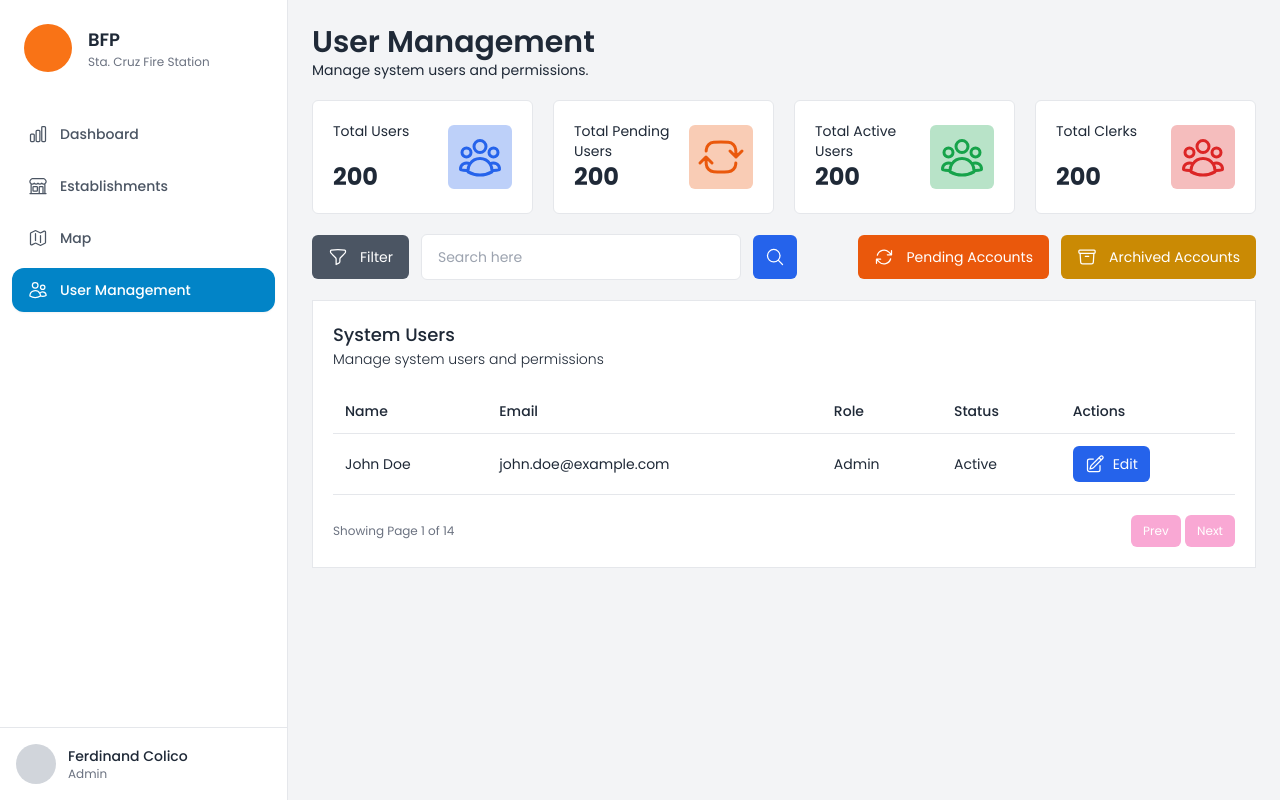
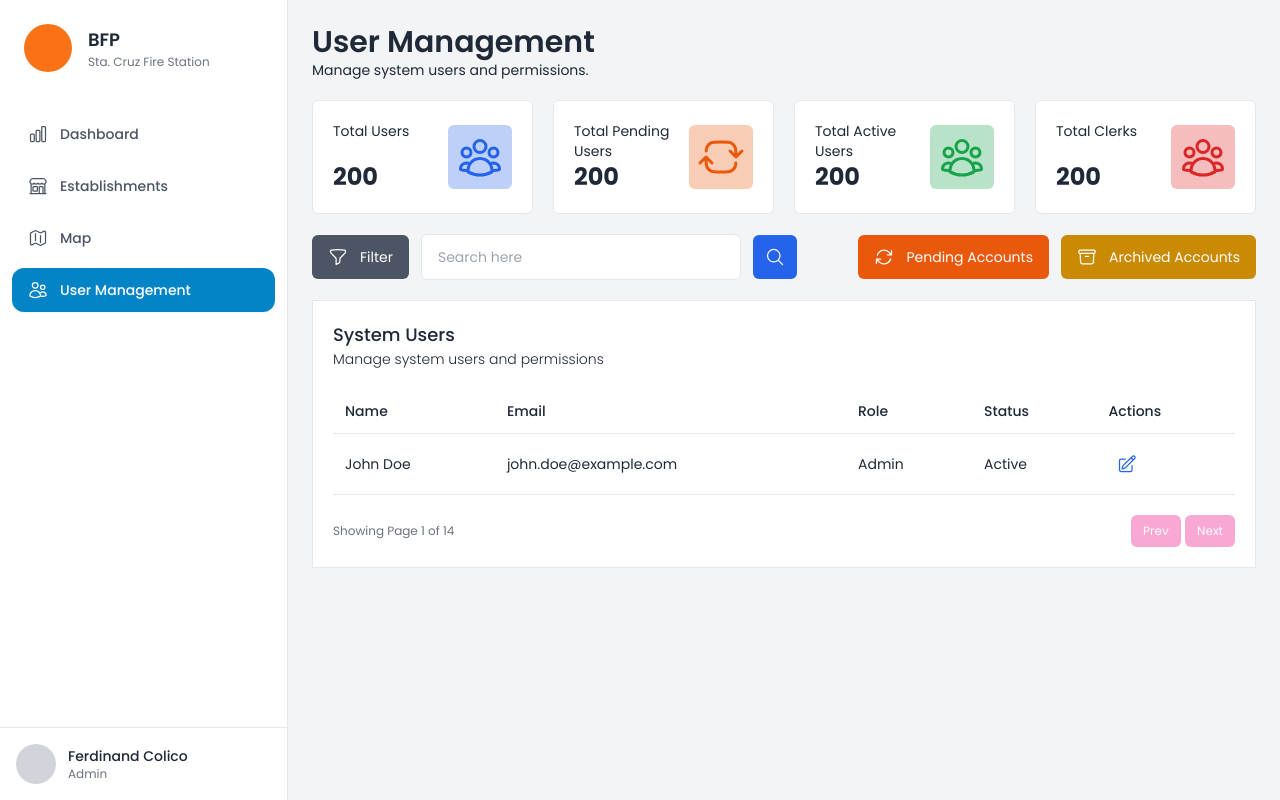
Before and after one commit to coliks/fses, a Flask app: page /admin/users in a window 1280 px wide. Run offline with Flask 3, Linux system fonts and the light colour scheme; style sheets or scripts are compiled from the project's sources; some web fonts are replaced.

Commit message:
Update edit button ui - User management

```diff
--- a/website/templates/admin/user_management.html
+++ b/website/templates/admin/user_management.html
@@ -217,7 +217,7 @@ block content %}
             <td class="text-left border-b text-sm p-3">Admin</td>
             <td class="text-left border-b text-sm p-3">Active</td>
             <td class="text-left border-b text-sm p-3">
-              <button class="bg-blue-600 flex items-center gap-2 px-3 py-2 rounded-md text-white">
+              <button class="rounded-md text-blue-600 hover:bg-blue-600/50 hover:text-white p-2">
                 <svg
                   xmlns="http://www.w3.org/2000/svg"
                   fill="none"
@@ -232,8 +232,6 @@ block content %}
                     d="m16.862 4.487 1.687-1.688a1.875 1.875 0 1 1 2.652 2.652L10.582 16.07a4.5 4.5 0 0 1-1.897 1.13L6 18l.8-2.685a4.5 4.5 0 0 1 1.13-1.897l8.932-8.931Zm0 0L19.5 7.125M18 14v4.75A2.25 2.25 0 0 1 15.75 21H5.25A2.25 2.25 0 0 1 3 18.75V8.25A2.25 2.25 0 0 1 5.25 6H10"
                   />
                 </svg>
-
-                <span class="text-sm">Edit</span>
               </button>
             </td>
           </tr>
```
